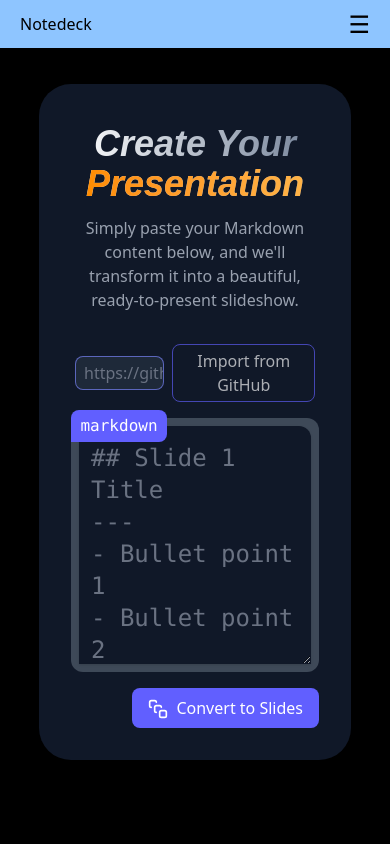
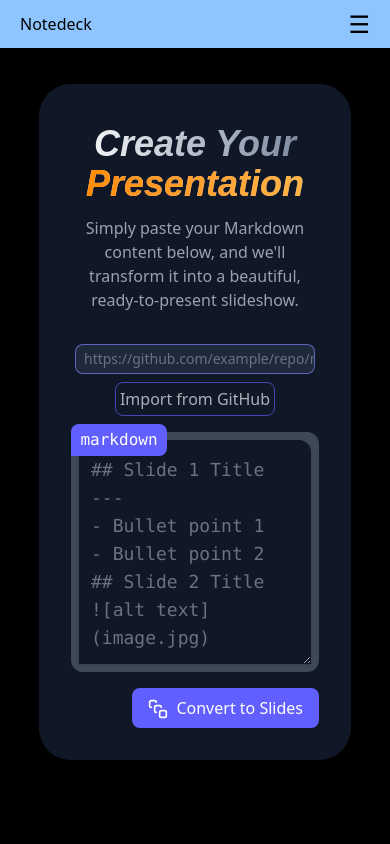
Before and after one commit to Thamidu-Nadun/Notedeck, a React (Vite) app: page /slides/create in a window 390 px wide. Shown: the top 844 px of the page. Built offline with nearby package versions, Linux system fonts and the light colour scheme.

Commit message:
Enhance SlideCreate component layout and input styles for better responsiveness

```diff
--- a/package.json
+++ b/package.json
@@ -4,7 +4,7 @@
   "version": "0.0.0",
   "type": "module",
   "scripts": {
-    "dev": "vite",
+    "dev": "vite --host",
     "build": "vite build",
     "lint": "eslint .",
     "preview": "vite preview"
--- a/src/pages/SlideCreate/SlideCreate.jsx
+++ b/src/pages/SlideCreate/SlideCreate.jsx
@@ -57,18 +57,18 @@ const SlideCreate = () => {
               Simply paste your Markdown content below, and we'll transform it into a beautiful, ready-to-present slideshow.
             </p>
           </div>
-          <div className="flex items-center justify-end gap-2 w-full m-4 px-1">
+          <div className="flex flex-col md:flex-row items-center justify-end gap-2 w-full my-4 md:my-2 md:m-4 px-1">
             <input
               type="url"
               name="github-url"
               placeholder="https://github.com/example/repo/main/slides.md"
               ref={urlRef}
               pattern="https://github\.com/.+/.+\.md"
-              className="text-indigo-300 border border-indigo-400/65 focus:border-indigo-500 outline-none rounded-lg pl-2 py-1 bg-gray-800 placeholder:text-gray-500 w-1/2 caret-amber-400 valid:text-green-300 invalid:text-red-300 transition duration-300"
+              className="text-sm md:text-md text-indigo-300 border border-indigo-400/65 focus:border-indigo-500 outline-none rounded-lg pl-2 py-1 bg-gray-800 placeholder:text-gray-500 w-full md:w-1/2 caret-amber-400 valid:text-green-300 invalid:text-red-300 transition duration-300"
             />
             <button
               onClick={import_markdown_from_github}
-              className="px-4 py-1 opacity-65 hover:opacity-100 border border-indigo-500 text-white rounded-lg hover:bg-indigo-600 transition duration-300"
+              className="p-1 md:px-4 md:py-1 opacity-65 hover:opacity-100 border border-indigo-500 text-white rounded-lg hover:bg-indigo-600 transition duration-300"
             >
               Import from GitHub
             </button>
@@ -77,7 +77,7 @@ const SlideCreate = () => {
             <textarea
               value={markdown}
               onChange={e => setMarkdown (e.target.value)}
-              className="w-full h-full outline-none text-amber-50 font-mono text-2xl sm:text-xl md:text-lg pl-3 pt-4 caret-amber-400 block bg-gray-900 border-gray-700 rounded-bottom-xl rounded-tr-xl shadow-sm focus:ring-indigo-500 focus:border-indigo-500 placeholder-gray-500 resize-non"
+              className="w-full h-full outline-none text-amber-50 font-mono text-lg sm:text-xl md:text-lg pl-3 pt-4 caret-amber-400 block bg-gray-900 border-gray-700 rounded-bottom-xl rounded-tr-xl shadow-sm focus:ring-indigo-500 focus:border-indigo-500 placeholder-gray-500 resize-non"
               placeholder={placeholder}
             />
           </div>
```
